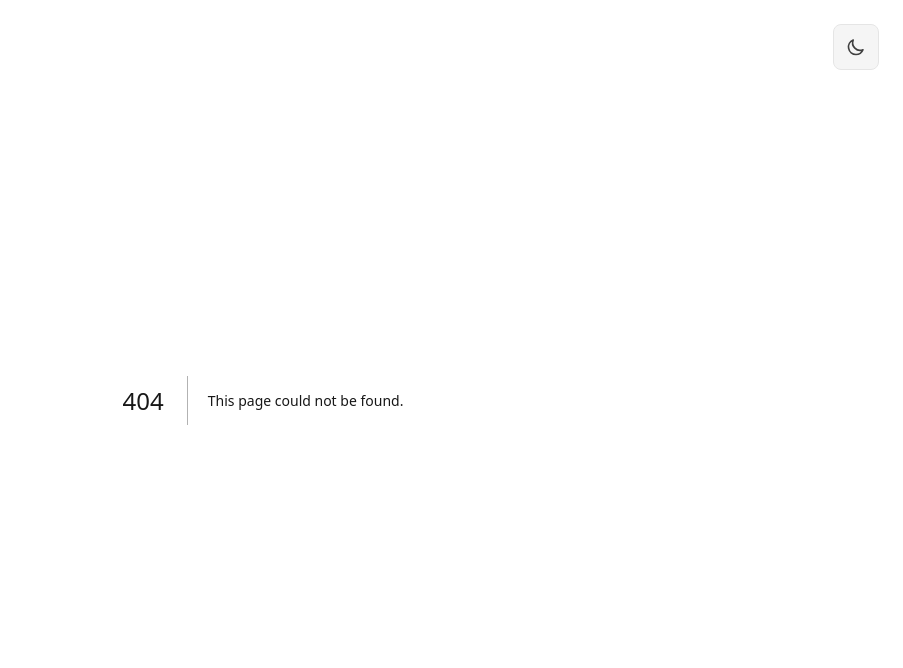
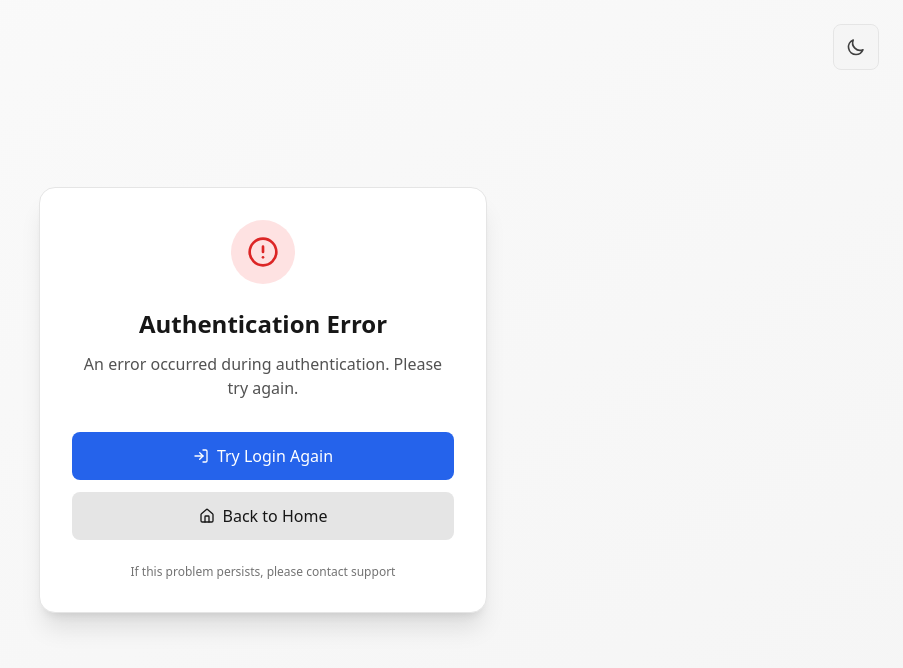
Before and after one commit to Lokesh4532/SwasthyaSanchar, a Next.js app: page /auth/error in a window 1280 px wide. Before the commit this address had no page. Shown: the top 668 px of the page, without its empty margins (377-1280 px from the left). Built offline with nearby package versions, Linux system fonts and the light colour scheme.

Commit message:
Add auth error page to fix 404

```diff
--- /dev/null
+++ b/src/app/auth/error/page.tsx
@@ -0,0 +1,104 @@
+"use client";
+
+import { useSearchParams } from "next/navigation";
+import Link from "next/link";
+import { AlertCircle, Home, LogIn } from "lucide-react";
+import { Suspense } from "react";
+
+function ErrorContent() {
+  const searchParams = useSearchParams();
+  const error = searchParams.get("error");
+
+  const errorMessages: Record<string, { title: string; description: string }> = {
+    Configuration: {
+      title: "Configuration Error",
+      description: "There is a problem with the server configuration. Please contact support.",
+    },
+    AccessDenied: {
+      title: "Access Denied",
+      description: "You do not have permission to access this resource.",
+    },
+    Verification: {
+      title: "Verification Error",
+      description: "The verification token has expired or has already been used.",
+    },
+    Default: {
+      title: "Authentication Error",
+      description: "An error occurred during authentication. Please try again.",
+    },
+  };
+
+  const errorInfo = error && errorMessages[error] ? errorMessages[error] : errorMessages.Default;
+
+  return (
+    <div className="min-h-screen bg-gradient-to-br from-neutral-50 to-neutral-100 dark:from-neutral-900 dark:to-neutral-800 flex items-center justify-center px-4">
+      <div className="max-w-md w-full">
+        <div className="bg-white dark:bg-neutral-800 rounded-2xl shadow-xl p-8 border border-neutral-200 dark:border-neutral-700">
+          {/* Error Icon */}
+          <div className="flex justify-center mb-6">
+            <div className="w-16 h-16 bg-red-100 dark:bg-red-900/20 rounded-full flex items-center justify-center">
+              <AlertCircle className="w-8 h-8 text-red-600 dark:text-red-400" />
+            </div>
+          </div>
+
+          {/* Error Title */}
+          <h1 className="text-2xl font-bold text-center text-neutral-900 dark:text-neutral-50 mb-3">
+            {errorInfo.title}
+          </h1>
+
+          {/* Error Description */}
+          <p className="text-center text-neutral-600 dark:text-neutral-400 mb-8">
+            {errorInfo.description}
+          </p>
+
+          {/* Error Code */}
+          {error && (
+            <div className="bg-neutral-100 dark:bg-neutral-700 rounded-lg p-3 mb-6">
+              <p className="text-sm text-center text-neutral-600 dark:text-neutral-400">
+                Error Code: <span className="font-mono font-semibold">{error}</span>
+              </p>
+            </div>
+          )}
+
+          {/* Action Buttons */}
+          <div className="space-y-3">
+            <Link
+              href="/auth/login"
+              className="flex items-center justify-center gap-2 w-full px-4 py-3 bg-blue-600 hover:bg-blue-700 text-white rounded-lg transition font-medium"
+            >
+              <LogIn className="w-4 h-4" />
+              Try Login Again
+            </Link>
+
+            <Link
+              href="/"
+              className="flex items-center justify-center gap-2 w-full px-4 py-3 bg-neutral-200 hover:bg-neutral-300 dark:bg-neutral-700 dark:hover:bg-neutral-600 text-neutral-900 dark:text-neutral-50 rounded-lg transition font-medium"
+            >
+              <Home className="w-4 h-4" />
+              Back to Home
+            </Link>
+          </div>
+
+          {/* Help Text */}
+          <p className="text-xs text-center text-neutral-500 dark:text-neutral-400 mt-6">
+            If this problem persists, please contact support
+          </p>
+        </div>
+      </div>
+    </div>
+  );
+}
+
+export default function AuthErrorPage() {
+  return (
+    <Suspense
+      fallback={
+        <div className="min-h-screen bg-gradient-to-br from-neutral-50 to-neutral-100 dark:from-neutral-900 dark:to-neutral-800 flex items-center justify-center">
+          <div className="text-center">Loading...</div>
+        </div>
+      }
+    >
+      <ErrorContent />
+    </Suspense>
+  );
+}
```
